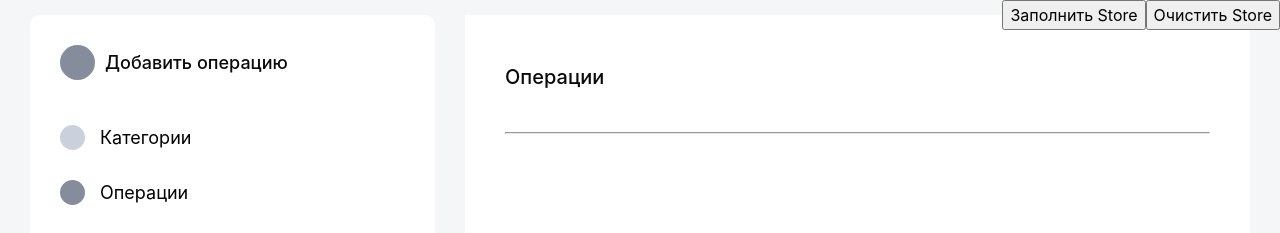
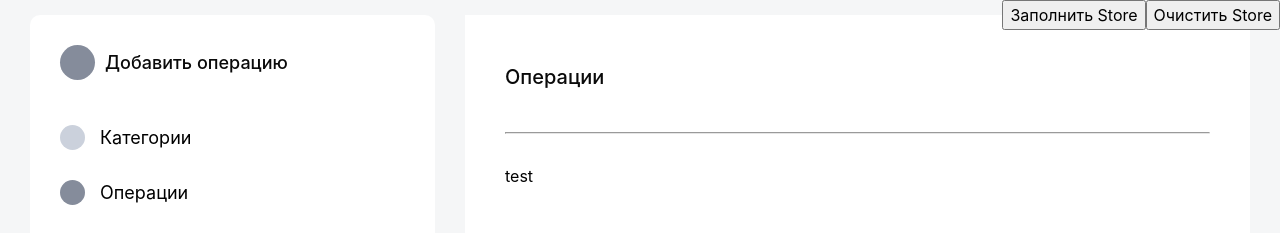
Before and after one commit to DanilBezrukov/financial-tracker, an Angular app: page / in a window 1280 px wide. Both pictures are taken after a click on the label "Операции". Shown: the top 233 px of the page. Built offline with nearby package versions, Linux system fonts and the light colour scheme.

Commit message:
Работа с операцией

```diff
--- a/src/app/app.component.ts
+++ b/src/app/app.component.ts
@@ -2,7 +2,6 @@ import {Component} from '@angular/core';
 import { RouterOutlet } from '@angular/router';
 import { MainComponent } from './main/main.component'
 import { SidebarComponent } from './sidebar/sidebar.component'
-
 export interface MyStoreItem{
     color: string
     operations: {
@@ -12,7 +11,7 @@ export interface MyStoreItem{
     }[];
 }
 
-export type MyStore = Map< string, MyStoreItem>
+export type MyStore = Map< string, MyStoreItem >
 
 @Component({
     selector: 'app-root',
@@ -24,21 +23,22 @@ export type MyStore = Map< string, MyStoreItem>
 export class AppComponent {
     protected currentSection: string = 'categories'
     changeCurrentSection( value: string ):void {
-      this.currentSection = value
+        this.currentSection = value
     }
     protected myStore: MyStore = new Map()
     fillMyStore():void {
         const generateColor = ():string => '#' + Math.floor(Math.random() * 16777215).toString(16);
-        const generateSum = ():number => Math.floor(Math.random() * 10000 );
+        // const generateSum = ():number => Math.floor(Math.random() * 10000 );
         for (let i = 0; i < 100; i++){
             this.myStore?.set( `Категория${i + 1}`, {
                 color: generateColor(),
                 operations: [
-                    {
-                        date: Date.now(),
-                        sum: generateSum(),
-                        comment: ''
-                    }
+
+                    // {
+                    //     date: Date.now(),
+                    //     sum: generateSum(),
+                    //     comment: ''
+                    // }
                 ]
             })
         }
--- a/src/app/main/operations/operations.component.html
+++ b/src/app/main/operations/operations.component.html
@@ -4,7 +4,7 @@
         <h3 class="title">Операции</h3>
     </div>
     <hr class="hr">
-    <div class="main-body">
+    <div class="main-body custom-scrolling">
         @for ( category of myStore?.entries(); track category[0]){
             @if ( category[1].operations.length ) {
                 <h6 class="name-category">{{category[0]}}</h6>
@@ -17,5 +17,8 @@
                 </div>
             }
         }
+        @if( getFlagSimpleBody() ) {
+            <div>test</div>
+        }
     </div>
 </div>
--- a/src/app/main/operations/operations.component.scss
+++ b/src/app/main/operations/operations.component.scss
@@ -1,6 +1,19 @@
 @import '../main-mixins.component.scss';
+:host {
+    display: flex;
+    flex-direction: column;
+    flex-wrap: wrap;
+    height:100%;
+}
 .main {
+    display: flex;
+    flex-direction: column;
     @include main-header-styles;
+    height: 100%;
+}
+.main-body {
+    height: 100%;
+    overflow-y: scroll;
 }
 .name-category {
     color: rgba(10, 10, 10, 0.50);
--- a/src/app/main/operations/operations.component.ts
+++ b/src/app/main/operations/operations.component.ts
@@ -1,4 +1,4 @@
-import {Component, Input, OnInit} from '@angular/core';
+import {Component, Input} from '@angular/core';
 import { OperationComponent } from './operation/operation.component'
 import {MyStore} from "../../app.component";
 import {DatePipe} from "@angular/common";
@@ -10,15 +10,30 @@ import {DatePipe} from "@angular/common";
     templateUrl: './operations.component.html',
     styleUrl: './operations.component.scss'
 })
-export class OperationsComponent implements OnInit {
+export class OperationsComponent {
     @Input() myStore?: MyStore
-    ngOnInit() {
-        if ( this.myStore?.size ) {
-            for ( let elem of this.myStore?.values() ){
-                console.log( elem, typeof elem )
-            }
-
-
+    getFlagSimpleBody():boolean {
+        if( !this.myStore?.size ) return true
+        for( const { operations } of this.myStore.values() ){
+            if( operations.length ) return false
         }
+        return true
     }
+    // getFlagSimpleBody():any {
+    //     let i:number = 0;
+    //     const check = ():any => {
+    //         if( !this.myStore?.size ) return true
+    //
+    //         do {
+    //             i++;
+    //             console.log( "start" )
+    //         } while (i % this.myStore.size != 0);
+    //         if (i == this.myStore.size ) {
+    //             console.log( "end" )
+    //         } else {
+    //             setTimeout(check);
+    //         }
+    //     }
+    //     check()
+    // }
 }
```
